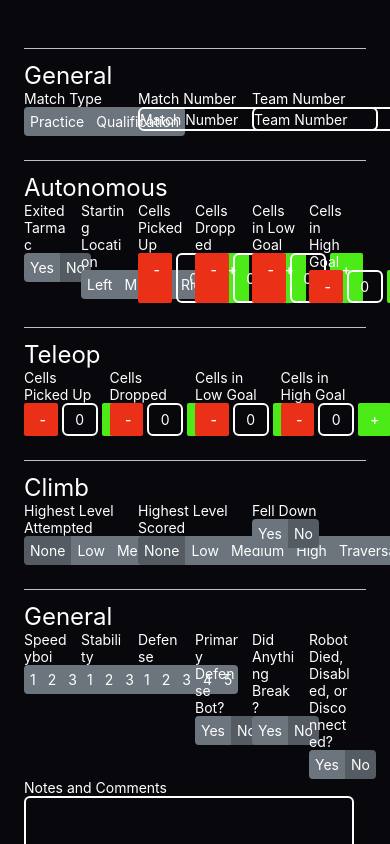
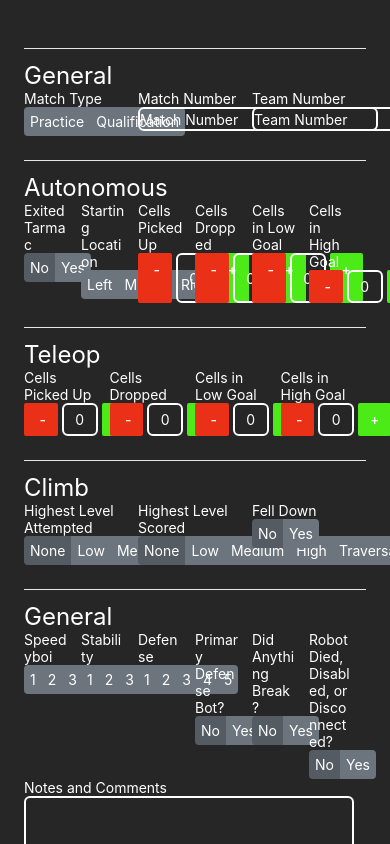
Before and after one commit to ATAARobotics/Scouty-McScout20, a React Native app: screen / in a window 390 px wide. Built offline with nearby package versions, Linux system fonts and the light colour scheme.

Commit message:
Changes backround colour, reversed switch

```diff
--- a/src/components/Switch.tsx
+++ b/src/components/Switch.tsx
@@ -14,8 +14,8 @@ export default function Switch(props: SwitchProps): JSX.Element {
 	return (
 		<Choice
 			setState={(s) => props.setState && props.setState(s === 1)}
-			state={props.state === undefined ? undefined : props.state ? 0 : 1}
-			options={["Yes", "No"]}
+			state={props.state === undefined ? undefined : props.state ? 1 : 0}
+			options={["No", "Yes"]}
 			label={props.label}
 		/>
 	);
--- a/src/pages/Match.tsx
+++ b/src/pages/Match.tsx
@@ -10,7 +10,7 @@ import { MatchInfo, ClimbLevel, writeMatch } from "../util/database";
 
 const style = StyleSheet.create({
 	outer: {
-		backgroundColor: "#08080C",
+		backgroundColor: "#262626",
 		flexDirection: "column",
 		padding: 24,
 	},
@@ -24,7 +24,7 @@ const style = StyleSheet.create({
 		marginTop: 24,
 		paddingTop: 12,
 		borderTopWidth: 1,
-		borderTopColor: "#c0c0c0",
+		borderTopColor: "#e6e6e6",
 		color: "#ffffff",
 	},
 });
@@ -177,7 +177,7 @@ export default function Match(): JSX.Element {
 							teleop: { ...state.teleop, cellsAcquired: s },
 						})
 					}
-					state={state.teleop.highGoalShots}
+					state={state.teleop.cellsAcquired}
 					label="Cells Picked Up"
 				/>
 				<NumberUpDown
```
